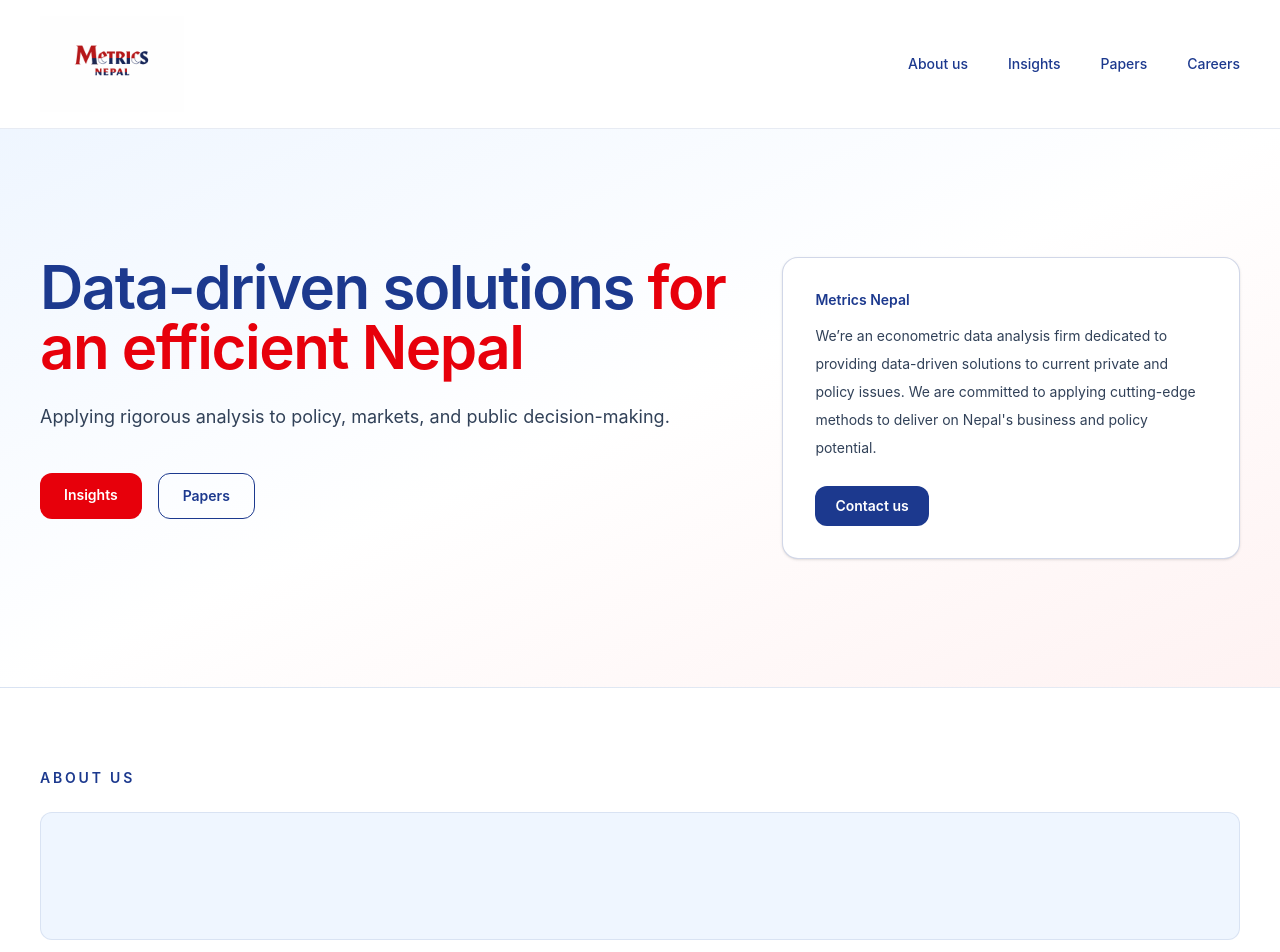
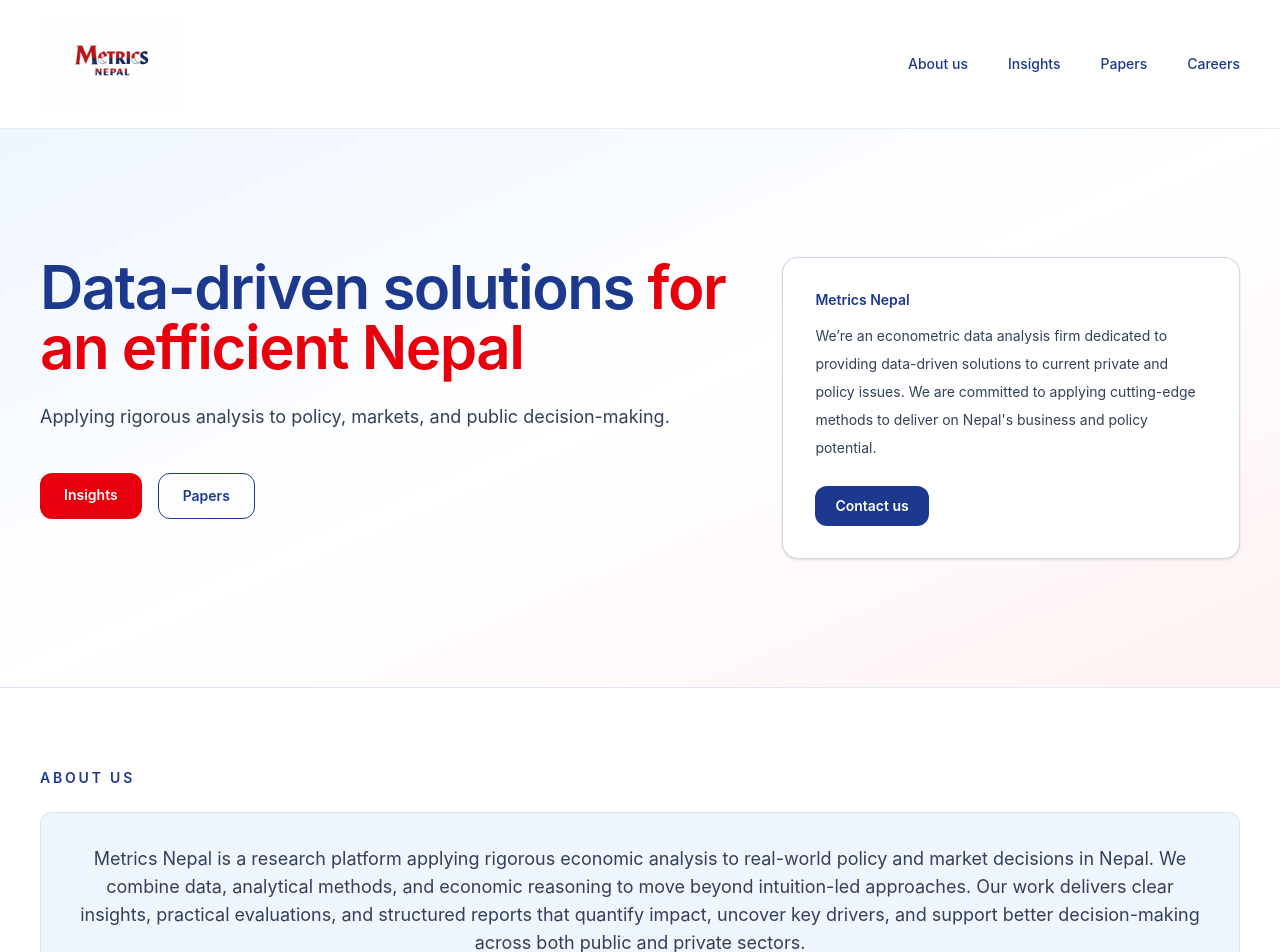
Before and after one commit to sgaut002/metrics-nepal-site, a React (Vite) app: page / in a window 1280 px wide. Shown: the top 952 px of the page. Built offline with nearby package versions, Linux system fonts and the light colour scheme.

Commit message:
Fill about section copy

```diff
--- a/src/App.jsx
+++ b/src/App.jsx
@@ -81,7 +81,9 @@
           <div className="text-sm font-semibold uppercase tracking-[0.2em] text-blue-900">
             About us
           </div>
-          <div className="mt-6 h-32 rounded-xl border border-blue-900/10 bg-blue-50" />
+          <div className="mt-6 flex items-center justify-center rounded-xl border border-blue-900/10 bg-blue-50 p-8 text-center text-lg text-slate-700">
+            Metrics Nepal is a research platform applying rigorous economic analysis to real-world policy and market decisions in Nepal. We combine data, analytical methods, and economic reasoning to move beyond intuition-led approaches. Our work delivers clear insights, practical evaluations, and structured reports that quantify impact, uncover key drivers, and support better decision-making across both public and private sectors.
+          </div>
         </section>
 
         {/* INSIGHTS */}
```
